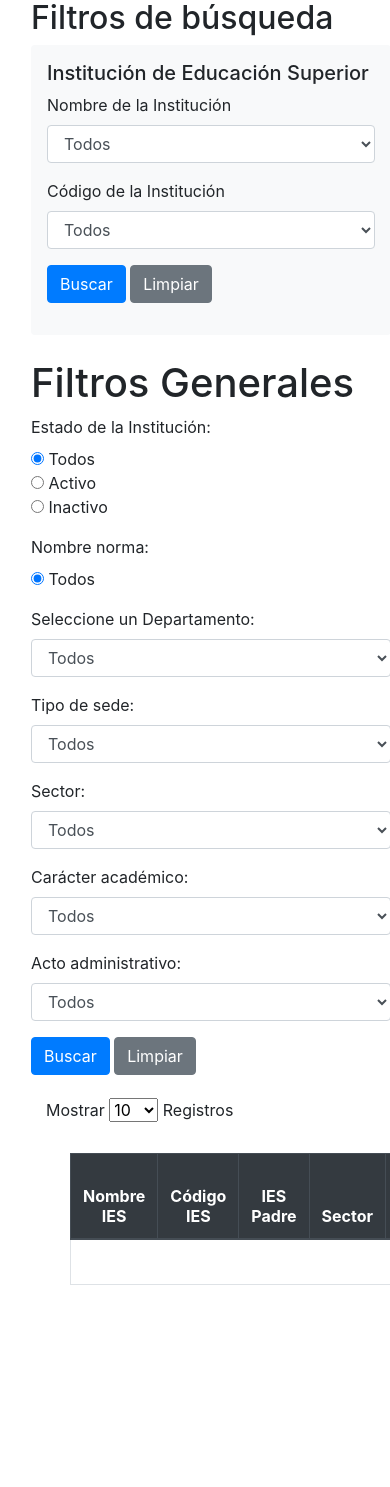
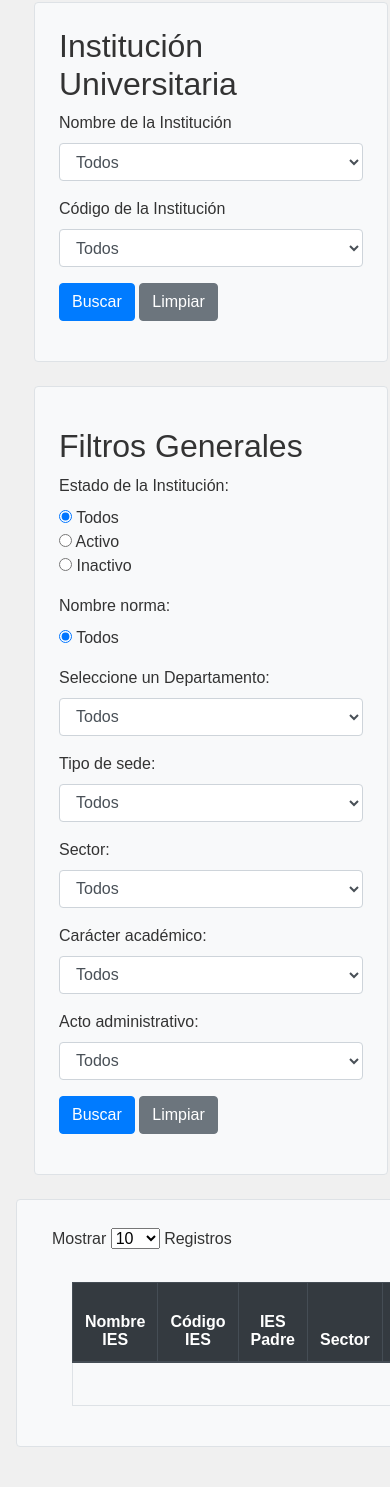
Before and after one commit to Angyacosta/proyectoBD-Instituciones, a PHP site: page / in a window 390 px wide; the page is wider, and only the part inside the window is pictured. Shown: the part 477-1964 px from the top of that part. Before the commit the page ends 1762 px from the top of that part, so only its background shows below. Run offline with PHP 8.4, Linux system fonts and the light colour scheme; data that the repository does not hold is empty; some libraries are stand-ins or nearby versions.

Commit message:
Update Index.php

```diff
--- a/Index.php
+++ b/Index.php
@@ -105,11 +105,11 @@ try {
     <link rel="stylesheet" href="styles.css">
     <link href="https://stackpath.bootstrapcdn.com/bootstrap/4.5.2/css/bootstrap.min.css" rel="stylesheet">
 </head>
-<body>
+<body style="background-color: #f0f0f0; color: #333; font-family: Arial, sans-serif; margin: 0; padding: 0;">
 
-<!-- aqui cambia segun los nombres de sus archivos-->
-<div class="header" style="margin-bottom: 20px; padding: 10px;">
+<div class="header" style="margin-bottom: 20px; padding: 10px; width: 100%; background-color: #fff;">
     <img src="logo_men.png" alt="Logo de la institución" style="max-width: 100%; height: auto; margin-bottom: 20px;">
+
     <!-- Contenedor de botones -->
     <div class="buttons" style="margin-top: 10px;">
         <a href="actualizar.php" style="text-decoration: none; padding: 10px 20px; color: white; background-color: #5bc0de; border-radius: 5px; display: inline-block; margin: 10px;">Consultar Instituciones</a>
@@ -117,13 +117,14 @@ try {
     </div>
 </div>
 
+
+
 <div class="container-fluid m-3">
     <div class="row">
         <div class="col-md-3">
-            <h2>Filtros de búsqueda</h2>
             <!-- Formulario de Filtros de Institución -->
-            <div class="mb-4 p-3 bg-light rounded">
-                <h5>Institución de Educación Superior</h5>
+            <div class="mb-4 p-4 bg-light rounded border" style="margin: 3px; background-color: #f8f9fa;">
+                <h2>Institución Universitaria</h2>
                 <form method="POST" action="">
                     <div class="form-group">
                         <label>Nombre de la Institución</label>
@@ -155,9 +156,9 @@ try {
                     <button type="reset" class="btn btn-secondary">Limpiar</button>
                 </form>
             </div>
-
             <!-- Filtros Generales -->
-            <h1 class="mt-3">Filtros Generales</h1>
+        <div class="mb-4 p-4 bg-light rounded border" style="margin: 3px; background-color: #f8f9fa;">
+            <h2 class="mt-3">Filtros Generales</h2>
             <form method="POST" action="">
                 <div class="form-group">
                     <label>Estado de la Institución:</label><br>
@@ -233,10 +234,10 @@ try {
                 <button type="reset" class="btn btn-secondary">Limpiar</button>
             </form>
         </div>
-
+    </div>
         <!-- Tabla de Resultados -->
-        <div class="col-md-9">
-            <div class="col-auto">
+        <div class="col-md-9 mb-4 p-3 bg-light rounded border" style="background-color: #f8f9fa;">
+            <div class="col-auto" style="margin: 4px">
                 <label for="num_registros" class="col-form-label">Mostrar </label>
                 <select name="num_registros" id="num_registros" class="form-select">
                     <option value="10">10</option>
@@ -249,7 +250,7 @@ try {
 
             <div class="col-auto m-4" >
 
-                <table class="table table-bordered mt-2" style="text-align: center;">
+                <table class="table table-bordered mt-1" style="text-align: center;">
                     <thead class="thead-dark">
                         <tr>
                             <th>Nombre IES</th>
```
